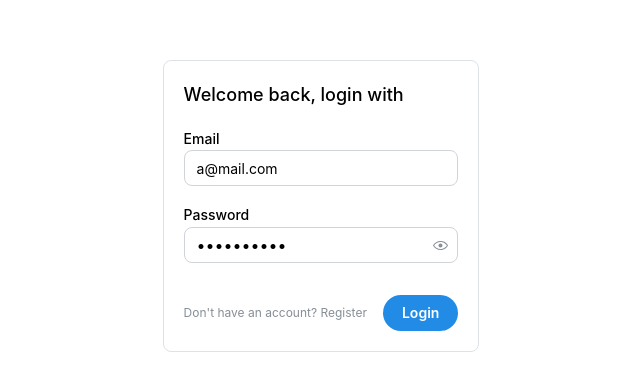
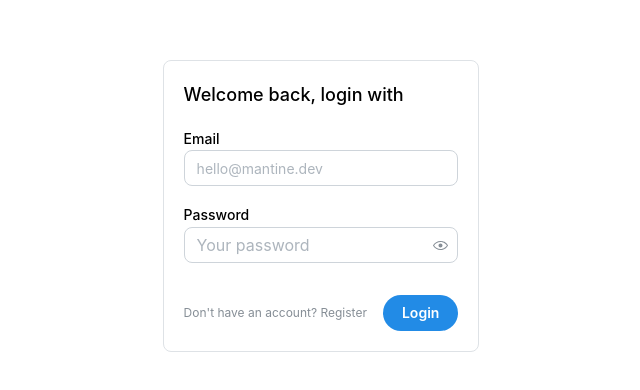
Before and after one commit to AhmedSholah/tasks-assignments, a React app in the folder frontend/: page /login in a window 1280 px wide. Shown: the part 194-584 px from the top of the page, without its empty margins (319-959 px from the left). Built offline with nearby package versions, Linux system fonts and the light colour scheme; the HTML template or start-up script is replaced by a standard one.

Commit message:
Reset initial values for email and password fields in Login form

```diff
--- a/frontend/src/pages/auth/Login.tsx
+++ b/frontend/src/pages/auth/Login.tsx
@@ -21,8 +21,8 @@ export default function Login() {
 
   const form = useForm({
     initialValues: {
-      email: "a@mail.com",
-      password: "a@mail.com",
+      email: "",
+      password: "",
     },
 
     validate: {
```
